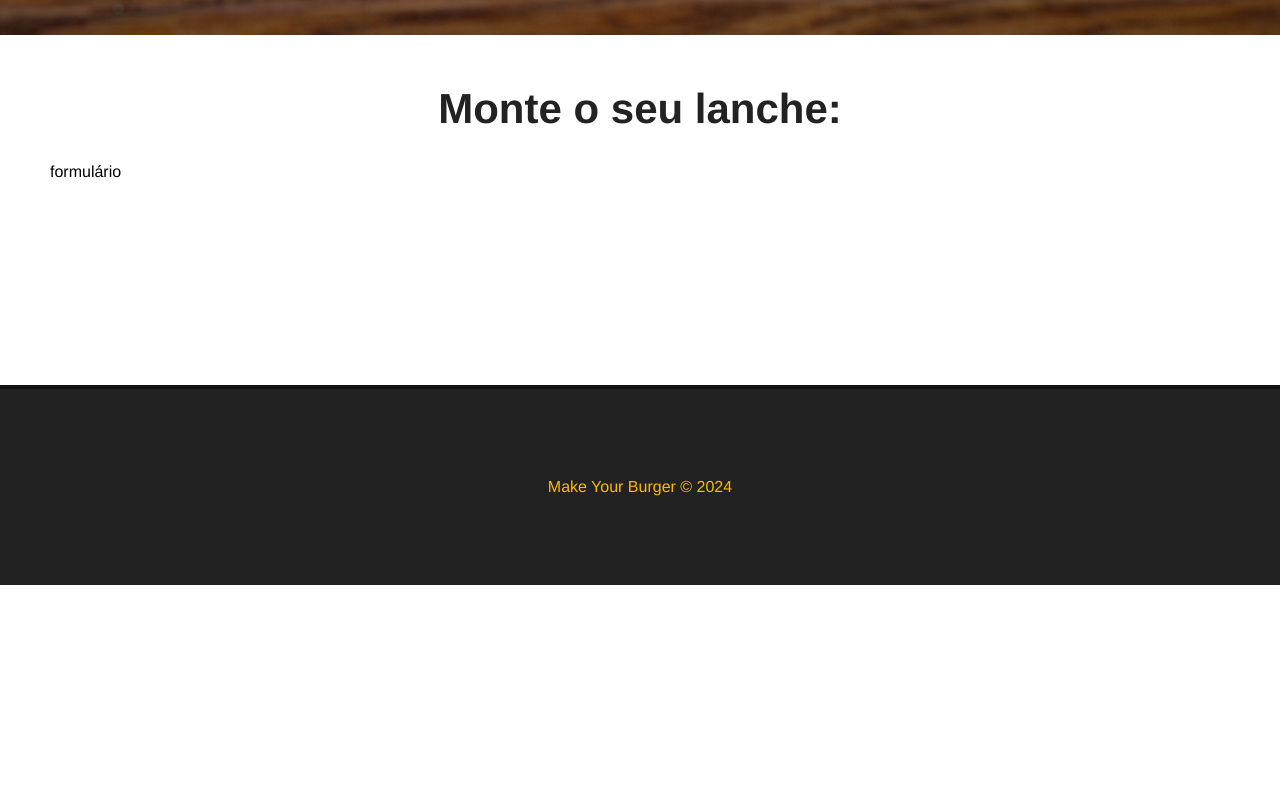
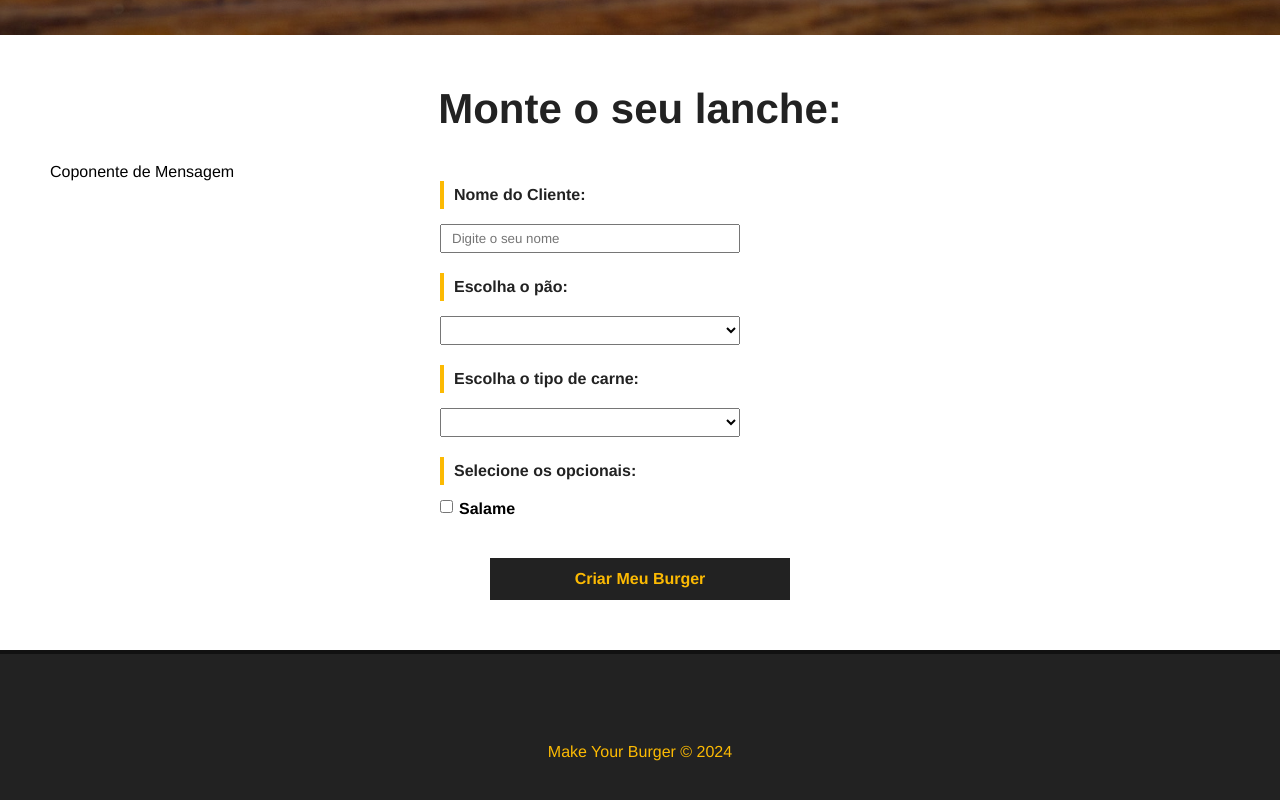
Before and after one commit to brunogalachetheodoro/Curso-Vue.JS-HoraDeCodar, a Vue app in the folder 4_make_your_burger/: page / in a window 1280 px wide. Shown: the part 743-1543 px from the top of the page. Before the commit the page ends 1328 px from the top, so only its background shows below. Built offline with nearby package versions, Linux system fonts and the light colour scheme.

Commit message:
criando formulário de cadastro

```diff
--- /dev/null
+++ b/4_make_your_burger/src/components/BurgerForm.vue
@@ -0,0 +1,109 @@
+<template>
+    <div>
+        <p>Coponente de Mensagem</p>
+        <div>
+            <form id="burger-form">
+                <div class="input-container">
+                    <label for="nome">Nome do Cliente:</label>
+                    <input type="text" id="nome" name="nome" v-model='nome' placeholder="Digite o seu nome">
+                </div>
+                <div class="input-container">
+                    <label for="pao">Escolha o pão:</label>
+                    <select name="pao" id="pao" v-model="pao">
+                        <option value="integral">Integral</option>
+                    </select>
+                </div>
+                <div class="input-container">
+                    <label for="carne">Escolha o tipo de carne:</label>
+                    <select name="carne" id="carne" v-model="pao">
+                        <option value="maminha">Maminha</option>
+                    </select>
+                </div>
+                <div id="opcionais-container" class="input-container">
+                    <label id="opcionais-title" for="opcionais">Selecione os opcionais:</label>
+                    <div class="checkbox-container">
+                        <input type="checkbox" name="opcionais" v-model="opcionais" value="salame">
+                        <span>Salame</span>
+                    </div>
+                </div>
+                <div class="input-container">
+                    <input type="submit" class="submit-btn" value="Criar Meu Burger">
+                </div>
+            </form>
+        </div>
+    </div>
+</template>
+
+<script>
+export default {
+    name: 'BurgerForm'
+}
+</script>
+
+<style scoped>
+    #burger-form {
+        max-width: 400px;
+        margin: 0 auto;
+    }
+
+    .input-container {
+        display: flex;
+        flex-direction: column;
+        margin-bottom: 20px;
+    }
+
+    label {
+        font-weight: bold;
+        margin-bottom: 15px;
+        color: #222;
+        padding: 5px 10px;
+        border-left: 4px solid #fcba03;
+    }
+
+    input, select {
+        padding: 5px 10px;
+        width: 300px;
+    }
+
+    #opcionais-container {
+        flex-direction: row;
+        flex-wrap: wrap;
+    }
+
+    #opcionais-title {
+        width: 100%;
+    }
+
+    .checkbox-container {
+        display: flex;
+        align-items: flex-start;
+        width: 50%;
+        margin-bottom: 20px;
+    }
+
+    .checkbox-container span, .checkbox-container input {
+        width: auto;
+    }
+
+    .checkbox-container span {
+        margin-left: 6px;
+        font-weight: bold;
+    }
+
+    .submit-btn{
+        background-color: #222;
+        color: #fcba03;
+        font-weight: bold;
+        border: 2px solid #222;
+        padding: 10px;
+        font-size: 16px;
+        margin: 0 auto;
+        cursor: pointer;
+        transition: .5s;
+    }
+
+    .submit-btn:hover {
+        background-color: transparent;
+        color: #222;
+    }
+</style>
--- a/4_make_your_burger/src/views/HomeView.vue
+++ b/4_make_your_burger/src/views/HomeView.vue
@@ -4,17 +4,19 @@
     <Banner />
     <div class="main-container">
       <h1>Monte o seu lanche:</h1>
-      <p>formulário</p>
+      <BurgerForm />
     </div>
   </div>
 </template>
 
 <script>
   import Banner from "../components/Banner.vue"
+  import BurgerForm from '../components/BurgerForm.vue'
   export default {
     name: 'Home',
     components: {
-      Banner
+      Banner,
+      BurgerForm
     }
   }
 
```
